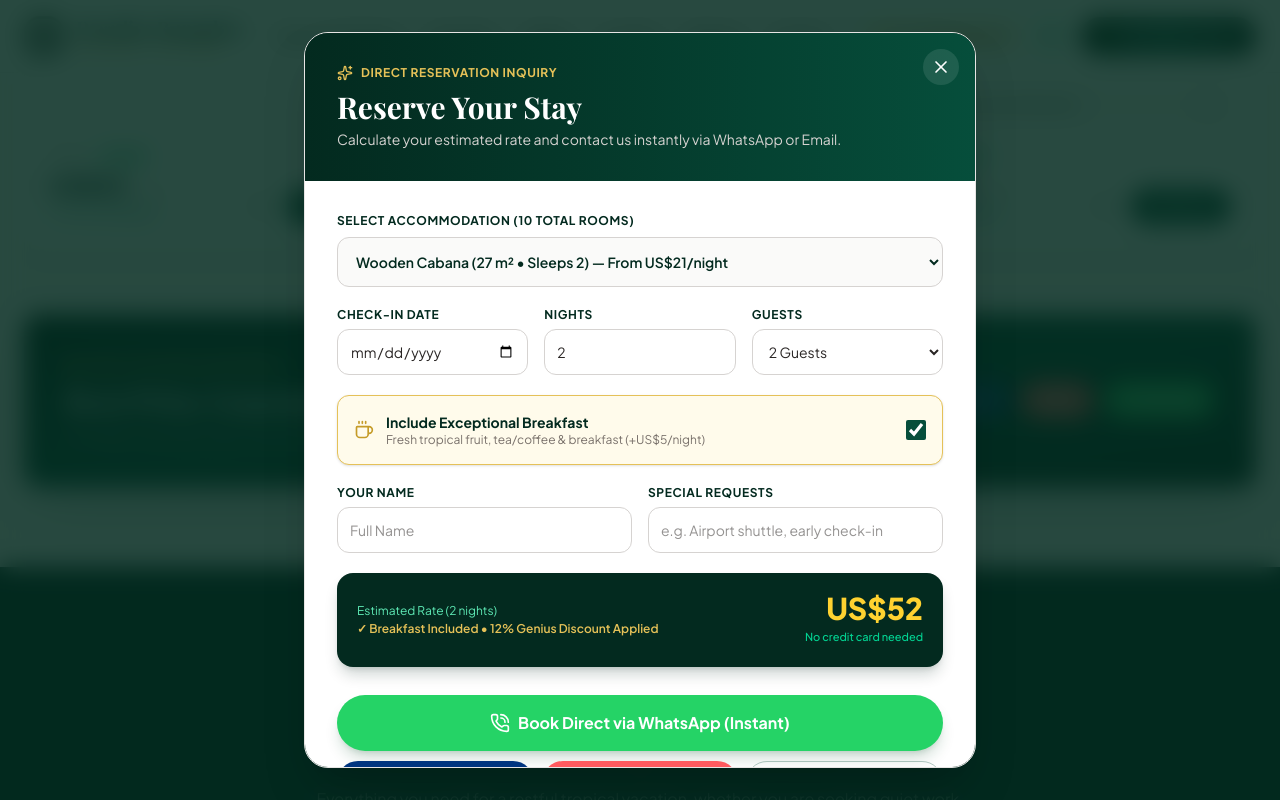
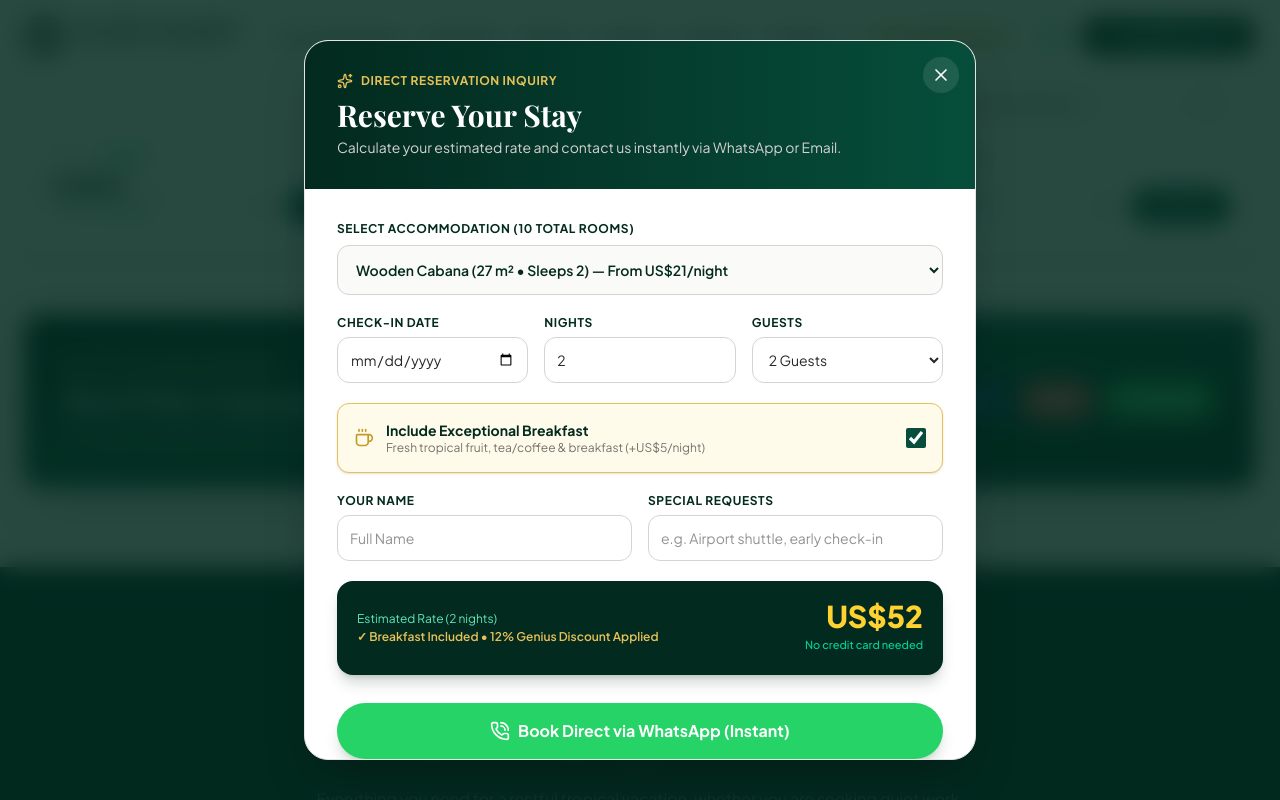
Before and after one commit to thilina-dev22/Paradise-Bungalow, a React (Vite) app: page / in a window 1280 px wide. Both pictures are taken after a click on the button "Book Direct". Shown: the part 2504-3304 px from the top of the page. Built offline with nearby package versions, Linux system fonts and the light colour scheme; grey boxes are pictures that could not be loaded; a web font is replaced by a local one.

Commit message:
fix: modal scrollbar layout and edge clipping in BookingModal and RoomModal

```diff
--- a/src/components/BookingModal.jsx
+++ b/src/components/BookingModal.jsx
@@ -40,11 +40,11 @@ Could you please confirm availability and provide details? Thank you!`;
       onClick={onClose}
     >
       <div
-        className="bg-white rounded-3xl w-full max-w-2xl max-h-[92vh] overflow-y-auto relative shadow-2xl animate-fade-in border border-stone-200"
+        className="bg-white rounded-3xl w-full max-w-2xl max-h-[90vh] overflow-hidden flex flex-col relative shadow-2xl animate-fade-in border border-stone-200"
         onClick={(e) => e.stopPropagation()}
       >
         {/* Modal Header */}
-        <div className="bg-gradient-to-r from-emerald-950 to-emerald-900 text-white p-6 sm:p-8 relative">
+        <div className="bg-gradient-to-r from-emerald-950 to-emerald-900 text-white p-6 sm:p-8 relative shrink-0">
           <button
             onClick={onClose}
             className="absolute top-4 right-4 bg-white/10 hover:bg-white/20 text-white rounded-full p-2 transition-colors"
@@ -63,8 +63,8 @@ Could you please confirm availability and provide details? Thank you!`;
           </p>
         </div>
 
-        {/* Form Body */}
-        <form onSubmit={handleWhatsAppSubmit} className="p-6 sm:p-8 space-y-5">
+        {/* Form Body (Scrollable inside card) */}
+        <form onSubmit={handleWhatsAppSubmit} className="p-6 sm:p-8 space-y-5 overflow-y-auto custom-modal-scrollbar flex-grow">
 
           {/* Room Selection */}
           <div>
--- a/src/components/RoomModal.jsx
+++ b/src/components/RoomModal.jsx
@@ -13,9 +13,10 @@ export default function RoomModal({ room, onClose, onOpenBooking }) {
       onClick={onClose}
     >
       <div
-        className="bg-white rounded-3xl w-full max-w-4xl max-h-[92vh] overflow-y-auto relative shadow-2xl animate-fade-in border border-stone-200"
+        className="bg-white rounded-3xl w-full max-w-4xl max-h-[90vh] overflow-hidden flex flex-col relative shadow-2xl animate-fade-in border border-stone-200"
         onClick={(e) => e.stopPropagation()}
       >
+        <div className="overflow-y-auto custom-modal-scrollbar flex-grow relative">
         {/* Close Button */}
         <button
           onClick={onClose}
@@ -158,5 +159,6 @@ export default function RoomModal({ room, onClose, onOpenBooking }) {
         </div>
       </div>
     </div>
-  );
+  </div>
+);
 }
--- a/src/index.css
+++ b/src/index.css
@@ -49,7 +49,7 @@ button, a {
   transition-duration: 200ms;
 }
 
-/* Custom scrollbar */
+/* Custom scrollbar for main window */
 ::-webkit-scrollbar {
   width: 7px;
 }
@@ -64,6 +64,22 @@ button, a {
   background: linear-gradient(to bottom, #032a1f, #064e3b);
 }
 
+/* Custom scrollbar for modals & scrollable cards */
+.custom-modal-scrollbar::-webkit-scrollbar {
+  width: 6px;
+}
+.custom-modal-scrollbar::-webkit-scrollbar-track {
+  background: #f4efe6;
+  border-radius: 999px;
+}
+.custom-modal-scrollbar::-webkit-scrollbar-thumb {
+  background: #0d6e53;
+  border-radius: 999px;
+}
+.custom-modal-scrollbar::-webkit-scrollbar-thumb:hover {
+  background: #064e3b;
+}
+
 /* Focus ring for accessibility */
 :focus-visible {
   outline: 2px solid #d4af37;
```
